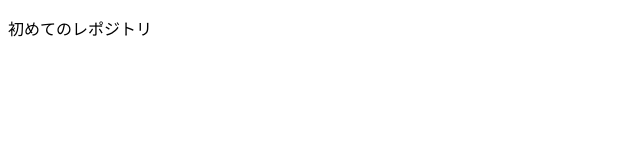
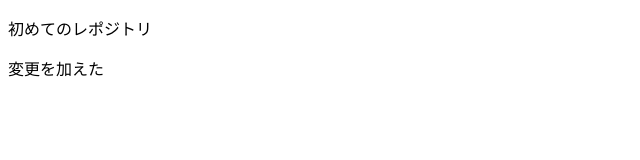
Before and after one commit to adalheidiserinyes/test-repo, a website: page index.html in a window 1280 px wide. Shown: the whole page, without its empty margins (0-640 px from the left). Drawn offline with Linux system fonts and the light colour scheme.

Commit message:
index.html変更

```diff
--- a/index.html
+++ b/index.html
@@ -6,5 +6,6 @@
   </head>
   <body>
     <p>初めてのレポジトリ</p>
+    <p>変更を加えた</p>
   </body>
 </html>
```
